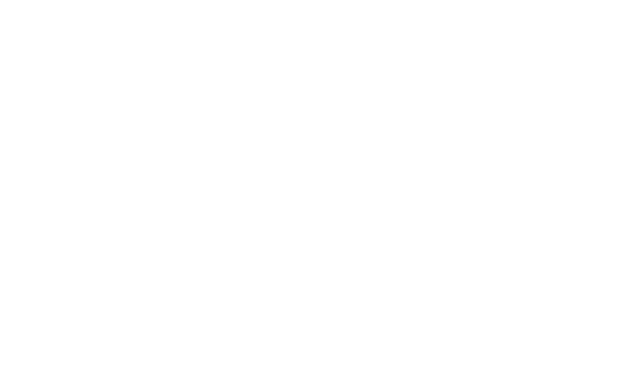
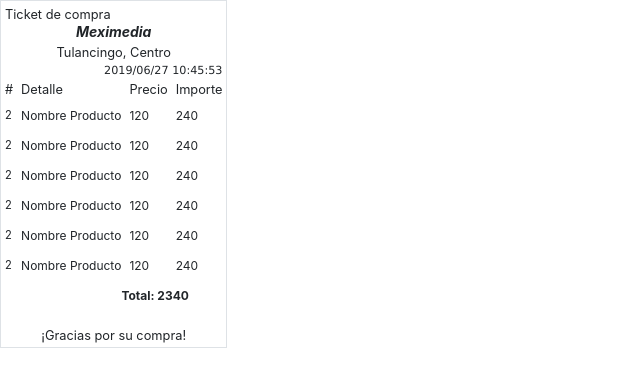
Before and after one commit to fidevs/meximedia-web-app, a React (Create React App) app: page /tests in a window 1280 px wide. Shown: the top 386 px of the page, without its empty margins (0-640 px from the left). Built offline with nearby package versions, Linux system fonts and the light colour scheme.

Commit message:
error in ticket generate solved1

```diff
--- a/src/App.jsx
+++ b/src/App.jsx
@@ -4,11 +4,13 @@
 import Home from './containers/Home'
 import Admin from './containers/Admin'
 import PDV from './containers/PDV'
+import Tests from './components/Tests'
 
 class App extends Component {
   render() {
     return (
         <div>
+          <Route path="/tests" component={Tests} />
           <Route path="/" exact render={()=> <Redirect to="/index" />} />
           <Route path="/index" component={Home} />
           <Route path="/admin" component={Admin} />
--- /dev/null
+++ b/src/components/Tests.jsx
@@ -0,0 +1,95 @@
+import React, { Component } from 'react'
+
+const OPTIONS_DATE = {year: "numeric", month: "numeric",
+  day: "numeric", hour : "2-digit", minute : "2-digit", second : "2-digit"};
+
+export default class Tests extends Component {
+  constructor(props) {
+    super(props);
+
+    this.state = {
+      details : [
+        {quant: 2, prod: "Nombre Producto", price: 120, import: 240},
+        {quant: 2, prod: "Nombre Producto", price: 120, import: 240},
+        {quant: 2, prod: "Nombre Producto", price: 120, import: 240},
+        {quant: 2, prod: "Nombre Producto", price: 120, import: 240},
+        {quant: 2, prod: "Nombre Producto", price: 120, import: 240},
+        {quant: 2, prod: "Nombre Producto", price: 120, import: 240}
+      ]
+    }
+  }
+
+
+  render() {
+    return (
+      <div className="ticket border p-1" style={{position : 'absolute'}}>
+        <small className="d-block">
+          Ticket de compra
+        </small>
+        <div className="ticket">
+          <p className="text-center m-0 t_company_name">
+            {/* {this.props.compName} */}
+            Meximedia
+          </p>
+
+          <p className="text-center m-0 t_address_company"><small>
+            {/* {this.props.city+", "+this.props.suburb} */}
+            Tulancingo, Centro
+          </small></p>
+
+          <p className="t_sale_date"><small className="t_sale_date_sm">
+            {/* {new Date(this.props.date).toLocaleString("es-ES", OPTIONS_DATE)} */}
+            2019/06/27 10:45:53
+          </small></p>
+
+          <table className="table table-sm table-borderless t_sale_table">
+
+            <thead>
+              <tr>
+                <th><small>#</small></th>
+                <th className="pl-2"><small>Detalle</small></th>
+                <th className="pl-2"><small>Precio</small></th>
+                <th className="pl-2"><small>Importe</small></th>
+              </tr>
+            </thead>
+
+            <tbody>
+              {
+                this.state.details.map((d, i)=>{
+                  return(
+                    <tr key={i}>
+                      <th className="t_table_quantity">
+                        <small> { d.quant } </small>
+                      </th>
+                      <th className="t_table_product pl-2">
+                        <small> { d.prod } </small>
+                      </th>
+                      <th className="t_table_price pl-2">
+                        <small> { d.price } </small>
+                      </th>
+                      <th className="t_table_import pl-2">
+                        <small> { d.import } </small>
+                      </th>
+                    </tr>
+                  )
+                })
+              }
+              <tr>
+                <th></th>
+                <th></th>
+                <th colSpan="2">
+                  <small className="t_table_total">
+                    <strong>Total: 2340
+                    {/* {"$"+this.props.total} */}
+                    </strong>
+                  </small>
+                </th>
+              </tr>
+            </tbody>
+          </table>
+          <p className="text-center t_footer"><small>¡Gracias por su compra!</small></p>
+        </div>
+      </div>
+    )
+  }
+}
--- a/src/components/pdv/SaleTicket.jsx
+++ b/src/components/pdv/SaleTicket.jsx
@@ -3,6 +3,7 @@
 import { types } from '../../lib/constants'
 
 import '../../css/pdv/ticket.css'
+import Axios from 'axios';
 
 const OPTIONS_DATE = {year: "numeric", month: "numeric",
   day: "numeric", hour : "2-digit", minute : "2-digit", second : "2-digit"};
@@ -11,9 +12,7 @@
   constructor(props) {
     super(props)
 
-    this.state = {
-      sale : null, company : null, address : null, products: []
-    }
+    this.state = { sale : null, company : null, address : null, products: [], ready : false, progress : 0 }
   }
 
   printTicket=()=>{
@@ -37,34 +36,68 @@
   }
 
   getExtraData=(sale)=>{
-    findById(types.COMPANIES, sale.tenantUid)
-    .then(res => this.setState({company : res.data}))
-    .catch(err => console.log(err))
-
-    findById(types.COMPANY_ADDRESS.replace("$X", sale.tenantUid), "964c9ccc-5795-468d-976a-8507a55058a7")
-    .then(res => this.setState({address : res.data}))
-    .catch(err => console.log(err))
+    this.setState({progress : 70})
 
     let type = types.PRODUCTS.replace("$X", "b6a68ee9-0d3e-4561-8bd4-0211ea2c5672")
     type = type.replace("$Z", "897e7772-38b7-4c6c-b453-3da9eb209de7")
+
+    let promises = []
+    promises.push(findById(types.COMPANIES, sale.tenantUid))
+    promises.push(findById(types.COMPANY_ADDRESS.replace("$X", sale.tenantUid), "964c9ccc-5795-468d-976a-8507a55058a7"))
+
+    Axios.all(promises).then(res => {
+      this.setState({
+        company : res[0].data,
+        address : res[1].data,
+        progress : 95
+      })
+      let productsPromises = []
+      sale.saleDetail.forEach(det => {
+        productsPromises.push(findById(type, det.productUid))
+      });
+
+      Axios.all(productsPromises).then(res => {
+        let products = []
+        res.forEach(result =>{
+          products.push(result.data)
+        })
+        this.setState({products : products, progress : 100, ready : true})
+      })
+
+    })
+
     findAll(type).then(res => this.setState({products : res.data}))
     .catch(err => console.log(err))
   }
 
   componentWillReceiveProps(nextProps){
     if(nextProps.sale) {
-      this.setState({sale : nextProps.sale})
+      this.setState({sale : nextProps.sale, progress : 40})
       this.getExtraData(nextProps.sale)
     }
   }
 
 
   render() {
+
+    let companyName = ""
+    let cityAddrs = ""
+    let suburbAddrs = ""
+    let dateComp = ""
+    let totalSale = 0
+    if(this.state.ready){
+      companyName = this.state.company.name
+      cityAddrs = this.state.address.cityHall
+      suburbAddrs = this.state.address.suburb
+      dateComp = this.state.sale.dateCreate
+      totalSale = this.state.sale.total
+    }
+
     return (
       <div className="ticket">
         <div className="modal fade ticket" id="mymodaltocket" tabIndex="-1" role="dialog"
-          aria-labelledby="mymodaltocket" aria-hidden="true" data-backdrop="static">
-          <div className="modal-dialog ticket ticket_container" role="document">
+          aria-labelledby="mymodaltocket ticket" aria-hidden="true" data-backdrop="static">
+          <div className="modal-dialog ticket" role="document">
             <div className="modal-content p-1 ticket">
 
               <small className="d-block">
@@ -73,24 +106,30 @@
                   <strong style={{cursor:'pointer'}} onClick={this.props.close}>X</strong>
                 </div>
               </small>
+              {
+                !this.state.ready && (
+                  <div>
+                    <div className="progress">
+                      <div className="progress-bar progress-bar-striped progress-bar-animated" role="progressbar" style={{width: this.state.progress+'%'}}
+                        aria-valuenow={this.state.progress} aria-valuemin="0" aria-valuemax="100">Generando ticket {this.state.progress}</div>
+                    </div>
+                  </div>
+                )
+              }
 
+              {
+                this.state.ready && (
+                  <div className="ticket">
                     <p className="text-center m-0 t_company_name">
-                {
-                  this.state.company ? this.state.company.name : "Nombre de compañia:"
-                }
+                      {companyName}
                     </p>
 
                     <p className="text-center m-0 t_address_company"><small>
-              {
-                this.state.address ?
-                (this.state.address.cityHall+", "+this.state.address.suburb) : "Dirección:"
-              }
+                      {cityAddrs+", "+suburbAddrs}
                     </small></p>
 
-              <p className="t_sale_date"><small className="t_sale_date_sm">{this.state.sale ?
-                (
-                  new Date(this.state.sale.dateCreate).toLocaleString("es-ES", OPTIONS_DATE)
-                ) : ""}
+                    <p className="t_sale_date"><small className="t_sale_date_sm">
+                      {new Date(dateComp).toLocaleString("es-ES", OPTIONS_DATE)}
                     </small></p>
 
                     <table className="table table-sm table-borderless t_sale_table">
@@ -106,44 +145,33 @@
 
                       <tbody>
                         {
-                    this.state.sale && this.state.products && this.state.products.length >= 1 ?
-                    (
                           this.state.sale.saleDetail.map((d, i)=>{
+
+                            let prname = this.getProductName(d.productUid)
+                            let prprice = this.getProductPrice(d.productUid)-d.discount
+                            let primport = parseFloat(prprice)*d.quantity
                             return(
-                          <tr>
+                              <tr key={i}>
                                 <th className="t_table_quantity">{d.quantity}</th>
                                 <th className="t_table_product">
-                              <small>
-                                {
-                                  this.getProductName(d.productUid)
-                                }
-                              </small>
+                                  <small> { prname } </small>
                                 </th>
                                 <th className="t_table_price">
-                              <small>
-                                {
-                                  this.getProductPrice(d.productUid)
-                                }
-                              </small>
+                                  <small> { prprice } </small>
                                 </th>
                                 <th className="t_table_import">
-                              <small>
-                                {
-                                  parseFloat(this.getProductPrice(d.productUid))*d.quantity
-                                }
-                              </small>
+                                  <small> { primport } </small>
                                 </th>
                               </tr>
                             )
                           })
-                    ) : null
                         }
                         <tr>
                           <th></th>
                           <th></th>
                           <th colSpan="2">
                             <small className="t_table_total">
-                        <strong>Total: {this.state.sale ? "$"+this.state.sale.total : "$"}</strong>
+                              <strong>Total: {"$"+totalSale}</strong>
                             </small>
                           </th>
                         </tr>
@@ -160,6 +188,9 @@
                       </button>
                     </div>
                   </div>
+                )
+              }
+            </div>
           </div>
         </div>
       </div>
--- a/src/css/pdv/ticket.css
+++ b/src/css/pdv/ticket.css
@@ -58,13 +58,10 @@
     .modal.fade.ticket {
         height: auto;
         max-width: 300px;
+        position: absolute;
     }
 
     .ticket {
         font-family: monospace;
     }
-
-    .ticket {
-        position: absolute;
-    }
 }
```
Also changed, not shown: 1 other file (tests, documents, lock files or other folders). Lines whose indentation alone changed are shown as unchanged.
